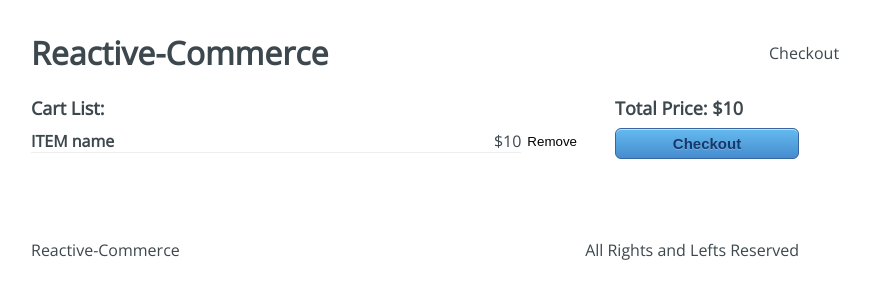
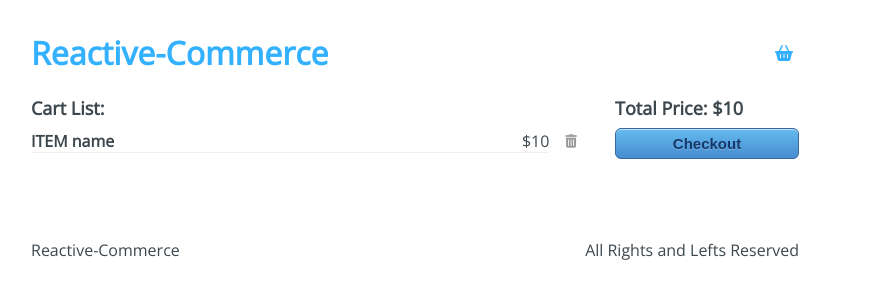
Before and after one commit to agonzalezf87/reactivecommerce, a React app: page /checkout in a window 1280 px wide. Shown: the top 300 px of the page, without its empty margins (225-1095 px from the left). Built offline with nearby package versions, Linux system fonts and the light colour scheme.

Commit message:
Added fontawesome icons.

```diff
--- a/public/index.html
+++ b/public/index.html
@@ -4,7 +4,8 @@
         <meta charset="UTF-8">
         <meta http-equiv="X-UA-Compatible" content="IE=edge">
         <meta name="viewport" content="width=device-width, initial-scale=1.0">
-        <title>My E-Commerce</title>
+        <title>ReactivE-Commerce</title>
+        <script src="https://kit.fontawesome.com/31316ab1a1.js" crossorigin="anonymous"></script>
     </head>
     <body>
         <div id="app"></div>
--- a/src/components/Header.jsx
+++ b/src/components/Header.jsx
@@ -1,12 +1,18 @@
 import React from 'react'
+import { Link } from 'react-router-dom'
 import '../styles/components/Header.css'
 
 const Header = () => {
   return (
     <div className='Header'>
-        <h1 className='Header-title'>Reactive-Commerce</h1>
+        <h1 className='Header-title'>
+          <Link to="/">
+            Reactive-Commerce
+          </Link></h1>
         <div className='Header-checkout'>
-            Checkout
+            <Link to="/checkout">
+              <i className='fas fa-shopping-basket' />
+            </Link>
         </div>
     </div>
   )
--- a/src/containers/Checkout.jsx
+++ b/src/containers/Checkout.jsx
@@ -1,4 +1,5 @@
 import React from 'react'
+import { Link } from 'react-router-dom'
 import '../styles/components/Checkout.css'
 
 const Checkout = () => {
@@ -11,12 +12,16 @@
                         <h4>ITEM name</h4>
                         <span>$10</span>
                     </div>
-                    <button type='button'>Remove</button>
+                    <button type='button'>
+                        <i className='fas fa-trash-alt' />
+                    </button>
                 </div>
             </div>
             <div className="Checkout-sidebar">
                 <h3>Total Price: $10</h3>
-                <button type='button'>Checkout</button>
+                <Link to="/checkout/information">
+                    <button type='button'>Checkout</button>
+                </Link>
             </div>
         </div>
     )
--- a/src/containers/Information.jsx
+++ b/src/containers/Information.jsx
@@ -1,4 +1,5 @@
 import React from 'react'
+import { Link } from 'react-router-dom'
 import '../styles/components/Information.css'
 
 const Information = () => {
@@ -24,7 +25,9 @@
                     Go back
                 </div>
                 <div className="Information-next">
-                    Pay
+                    <Link to="/payment">
+                        Pay
+                    </Link>
                 </div>
                 <div className="Information-sidebar">
                     <h3>Cart:</h3>
```
